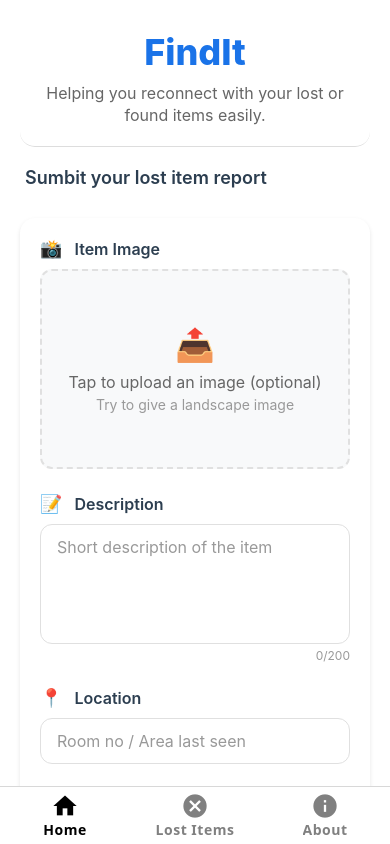
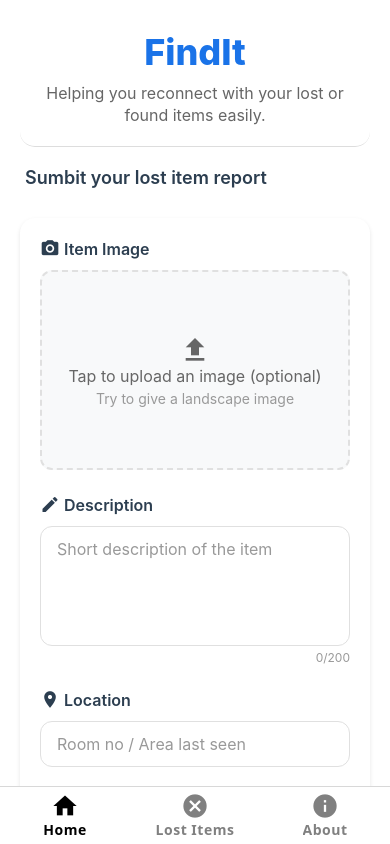
Before and after one commit to avishek0769/FindIt, a React Native app: screen /Home in a window 390 px wide. Built offline with nearby package versions, Linux system fonts and the light colour scheme; what @react-native-firebase/app, @react-native-firebase/firestore would draw is missing.

Commit message:
Icons are set to plain icons

```diff
--- a/src/screens/Home.jsx
+++ b/src/screens/Home.jsx
@@ -1,13 +1,15 @@
-import { View, Text, TextInput, TouchableOpacity, Image, StyleSheet, Platform, ScrollView, Pressable, Alert, ActivityIndicator } from 'react-native';
+import { View, Text, TextInput, Image, StyleSheet, ScrollView, Pressable, ActivityIndicator } from 'react-native';
 import React, { useState } from 'react';
 import { pick, types } from '@react-native-documents/picker';
 import DatePicker from 'react-native-date-picker';
 import '@react-native-firebase/app';
-import firestore, { addDoc, collection, getFirestore } from '@react-native-firebase/firestore';
+import { addDoc, collection, getFirestore } from '@react-native-firebase/firestore';
 import { CLOUDINARY_CLOUD_NAME, CLOUDINARY_UPLOAD_PRESET, CLOUDINARY_URL } from "@env"
 import { Picker } from '@react-native-picker/picker';
 import ModalPopup from '../components/ModalPopUp';
 import { getApp } from '@react-native-firebase/app';
+import MaterialCommunityIcons from 'react-native-vector-icons/MaterialCommunityIcons';
+
 
 const db = getFirestore(getApp())
 
@@ -275,7 +277,10 @@ export default function Home() {
                 {/* The image picker section */}
                 <View style={styles.formSection}>
                     <Text style={styles.label}>
-                        <Text style={styles.labelIcon}>📸</Text> Item Image
+                        <View style={{ flexDirection: 'row', alignItems: 'center' }}>
+                            <MaterialCommunityIcons name="camera" size={20} color="#2c3e50" />
+                            <Text> Item Image</Text>
+                        </View>
                     </Text>
                     <Pressable
                         android_ripple={{ color: "#ddd" }}
@@ -298,7 +303,7 @@ export default function Home() {
                             </View>
                         ) : (
                             <View style={styles.uploadPlaceholder}>
-                                <Text style={styles.uploadIcon}>📤</Text>
+                                <MaterialCommunityIcons name="upload" size={32} color="#666" />
                                 <Text style={styles.imagePickerText}>Tap to upload an image (optional)</Text>
                                 {itemStatus == "lost" && <Text style={styles.imagePickerSubText}>Try to give a landscape image</Text>}
                             </View>
@@ -308,7 +313,10 @@ export default function Home() {
 
                 <View style={styles.formSection}>
                     <Text style={styles.label}>
-                        <Text style={styles.labelIcon}>📝</Text> Description
+                        <View style={{ flexDirection: 'row', alignItems: 'center' }}>
+                            <MaterialCommunityIcons name="pencil" size={20} color="#2c3e50" />
+                            <Text> Description</Text>
+                        </View>
                     </Text>
                     <TextInput
                         placeholderTextColor={'#999'}
@@ -325,7 +333,10 @@ export default function Home() {
 
                 <View style={styles.formSection}>
                     <Text style={styles.label}>
-                        <Text style={styles.labelIcon}>📍</Text> Location
+                        <View style={{ flexDirection: 'row', alignItems: 'center' }}>
+                            <MaterialCommunityIcons name="map-marker" size={20} color="#2c3e50" />
+                            <Text> Location</Text>
+                        </View>
                     </Text>
                     <TextInput
                         placeholderTextColor={'#999'}
@@ -338,7 +349,10 @@ export default function Home() {
 
                 <View style={styles.formSection}>
                     <Text style={styles.label}>
-                        <Text style={styles.labelIcon}>👤</Text> Full name
+                        <View style={{ flexDirection: 'row', alignItems: 'center' }}>
+                            <MaterialCommunityIcons name="account" size={20} color="#2c3e50" />
+                            <Text> Full name</Text>
+                        </View>
                     </Text>
                     <TextInput
                         placeholderTextColor={'#999'}
@@ -352,7 +366,10 @@ export default function Home() {
 
                 <View style={styles.formSection}>
                     <Text style={styles.label}>
-                        <Text style={styles.labelIcon}>✉️</Text> Email address
+                        <View style={{ flexDirection: 'row', alignItems: 'center' }}>
+                            <MaterialCommunityIcons name="email" size={20} color="#2c3e50" />
+                            <Text> Email address</Text>
+                        </View>
                     </Text>
                     <TextInput
                         placeholderTextColor={'#999'}
@@ -369,7 +386,10 @@ export default function Home() {
 
                 <View style={styles.formSection}>
                     <Text style={styles.label}>
-                        <Text style={styles.labelIcon}>📱</Text> Phone number
+                        <View style={{ flexDirection: 'row', alignItems: 'center' }}>
+                            <MaterialCommunityIcons name="phone" size={20} color="#2c3e50" />
+                            <Text> Phone number</Text>
+                        </View>
                     </Text>
                     <TextInput
                         placeholderTextColor={'#999'}
@@ -385,7 +405,10 @@ export default function Home() {
                     <>
                         <View style={styles.formSection}>
                             <Text style={styles.label}>
-                                <Text style={styles.labelIcon}>📚</Text> Course (optional)
+                                <View style={{ flexDirection: 'row', alignItems: 'center' }}>
+                                    <MaterialCommunityIcons name="book-open" size={20} color="#2c3e50" />
+                                    <Text> Course (optional)</Text>
+                                </View>
                             </Text>
                             <TextInput
                                 placeholderTextColor={'#999'}
@@ -399,7 +422,10 @@ export default function Home() {
 
                         <View style={styles.formSection}>
                             <Text style={styles.label}>
-                                <Text style={styles.labelIcon}>🎓</Text> Year of study (optional)
+                                <View style={{ flexDirection: 'row', alignItems: 'center' }}>
+                                    <MaterialCommunityIcons name="school" size={20} color="#2c3e50" />
+                                    <Text> Year of study (optional)</Text>
+                                </View>
                             </Text>
                             <View style={styles.pickerContainer}>
                                 <Picker
@@ -418,14 +444,17 @@ export default function Home() {
                         </View>
                         <View style={styles.formSection}>
                             <Text style={styles.label}>
-                                <Text style={styles.labelIcon}>🕒</Text> When was it lost?
+                                <View style={{ flexDirection: 'row', alignItems: 'center' }}>
+                                    <MaterialCommunityIcons name="clock" size={20} color="#2c3e50" />
+                                    <Text> When was it lost?</Text>
+                                </View>
                             </Text>
                             <Pressable
                                 style={styles.dateTimeButton}
                                 onPress={() => setOpenDate(true)}
                             >
                                 <Text style={styles.dateTimeText}>{date.toLocaleDateString()}</Text>
-                                <Text style={styles.dateTimeIcon}>📅</Text>
+                                <MaterialCommunityIcons name="calendar" size={20} color="#666" />
                             </Pressable>
 
                             <Pressable
@@ -435,7 +464,7 @@ export default function Home() {
                                 <Text style={styles.dateTimeText}>
                                     {time.toLocaleTimeString([], { hour: '2-digit', minute: '2-digit' })}
                                 </Text>
-                                <Text style={styles.dateTimeIcon}>⏰</Text>
+                                <MaterialCommunityIcons name="clock-outline" size={20} color="#666" />
                             </Pressable>
 
                             <DatePicker
@@ -475,7 +504,7 @@ export default function Home() {
                         ) : (
                             <>
                                 <Text style={styles.submitButtonText}>Report Item</Text>
-                                <Text style={styles.submitButtonIcon}>📢</Text>
+                                <MaterialCommunityIcons name="send" size={20} color="#fff" />
                             </>
                         )}
                     </View>
@@ -598,11 +627,8 @@ const styles = StyleSheet.create({
         color: '#2c3e50',
         marginBottom: 10,
         flexDirection: 'row',
-        alignItems: 'center',
-    },
-    labelIcon: {
-        marginRight: 8,
-        fontSize: 18,
+        alignItems: 'center',  // This aligns items vertically in the center
+        gap: 8,
     },
     input: {
         borderWidth: 1.5,
```
